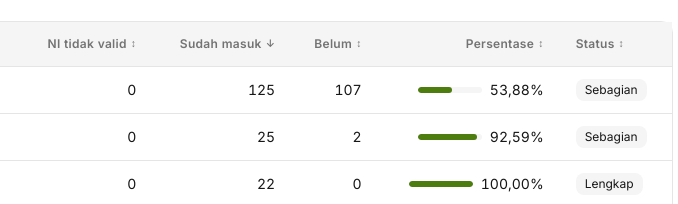
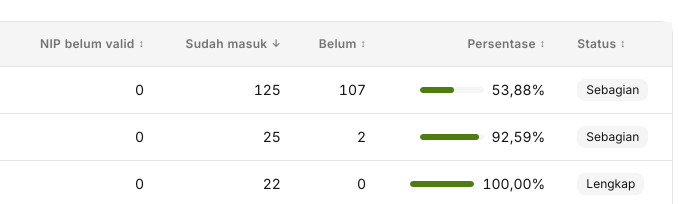
Before and after one commit to below-1/workspace-status, an Astro site: page /workspace-status/status-rekapitulasi-pppk-paruh-waktu/pendidikan in a window 1280 px wide. Shown: the part 1575-1779 px from the top of the page, 510-1188 px from the left. Built offline with nearby package versions, Linux system fonts and the light colour scheme; Astro itself is replaced by a stand-in of ours.

Commit message:
feat(paruh): clarify unresolved NIP count per satuan

```diff
--- a/src/components/tables/SatuanKerjaTable.tsx
+++ b/src/components/tables/SatuanKerjaTable.tsx
@@ -80,7 +80,7 @@ const columns = helper.columns([
   }),
   helper.accessor('invalid', {
     id: 'invalid',
-    header: 'NI tidak valid',
+    header: 'NIP belum valid',
     cell: (info) => <span className="tabular-nums">{fmtInt(info.getValue())}</span>,
   }),
   helper.accessor('processed', {
@@ -166,7 +166,7 @@ export default function SatuanKerjaTable({ rows }: Props) {
     const exportRows = table.getFilteredRowModel().rows.map((row) => row.original);
     const escape = (value: string | number) => `"${String(value).replaceAll('"', '""')}"`;
     const lines = [
-      ['Satuan kerja', 'NI tidak valid', 'Sudah masuk', 'Belum', 'Persentase', 'Status'],
+      ['Satuan kerja', 'NIP belum valid', 'Sudah masuk', 'Belum', 'Persentase', 'Status'],
       ...exportRows.map((row) => [
         row.name,
         row.invalid,
@@ -313,7 +313,7 @@ export default function SatuanKerjaTable({ rows }: Props) {
                 <dl className="mt-4 grid grid-cols-3 gap-2 text-center text-sm">
                   <div className="rounded-md bg-muted px-2 py-2">
                     <dt className="text-[0.65rem] uppercase tracking-wide text-muted-foreground">
-                      NI tidak valid
+                      NIP belum valid
                     </dt>
                     <dd className="font-medium tabular-nums">{fmtInt(item.invalid)}</dd>
                   </div>
--- a/src/pages/status-rekapitulasi-pppk-paruh-waktu/pendidikan.astro
+++ b/src/pages/status-rekapitulasi-pppk-paruh-waktu/pendidikan.astro
@@ -146,8 +146,8 @@ const invalidColumns: TableColumn[] = [
           <li>Jika satu NIP dikirim berulang, usulan dari email terbaru yang dipakai.</li>
           <li>Usulan dengan NIP tidak valid tidak menambah jumlah “sudah masuk”.</li>
           <li>
-            Kolom NI tidak valid menghitung temuan NIP yang masih aktif pada satuan kerja;
-            temuan yang sudah diperbaiki tidak dihitung.
+            Kolom NIP belum valid menghitung NIP unik yang belum masuk dan masih memiliki
+            temuan aktif. Duplikat antarberkas dan NIP yang sudah masuk tidak dihitung.
           </li>
           <li>Angka dibulatkan dua angka desimal; jumlah orang tetap menggunakan bilangan bulat.</li>
         </ul>
```
